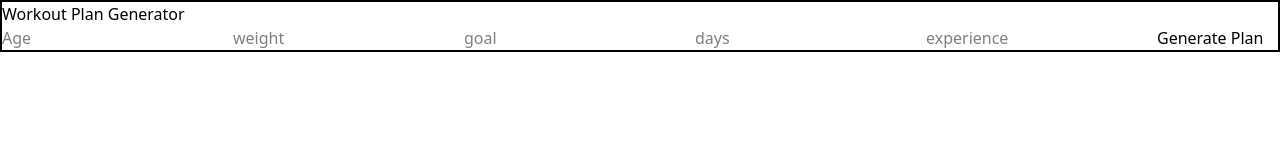
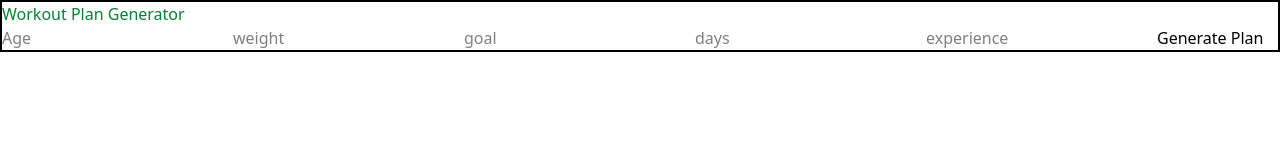
Before and after one commit to MarcosHBlanco/PersonalWorkoutGeneratorApp, a React (Vite) app in the folder client/: page / in a window 1280 px wide. Shown: the top 160 px of the page. Built offline with nearby package versions, Linux system fonts and the light colour scheme.

Commit message:
H1 title style change - testing

```diff
--- a/client/src/App.jsx
+++ b/client/src/App.jsx
@@ -41,7 +41,7 @@ function App() {
 
 	return (
 		<div className="border-2">
-			<h1>Workout Plan Generator</h1>
+			<h1 className="text-green-700">Workout Plan Generator</h1>
 			<input
 				type="text"
 				placeholder="Age"
```
